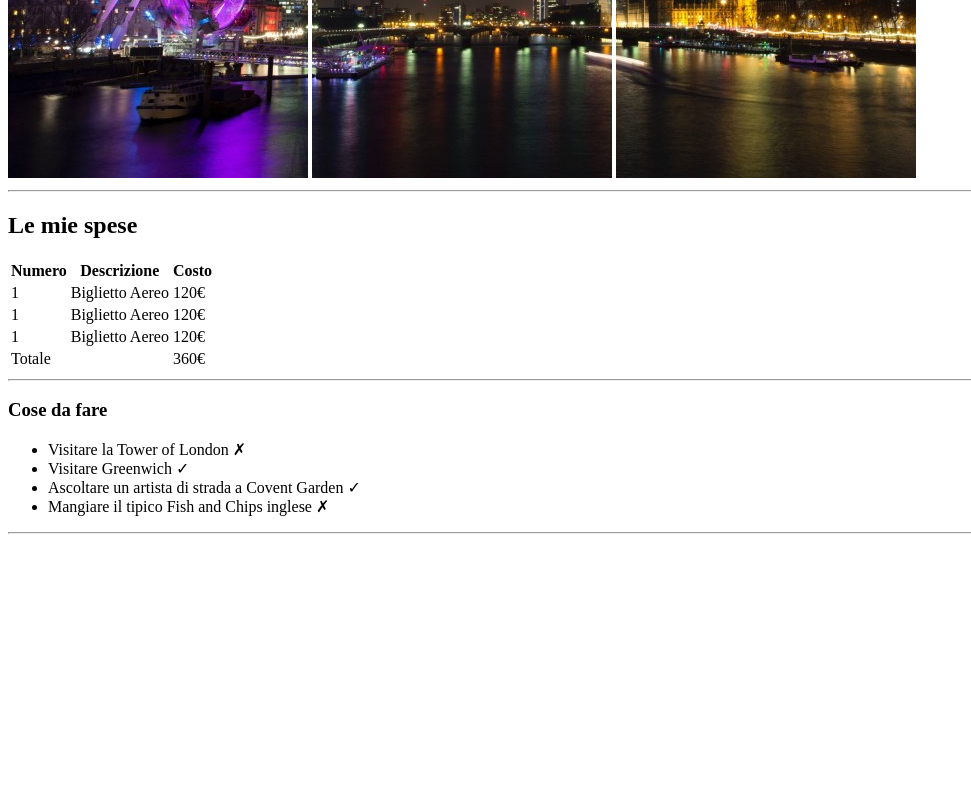
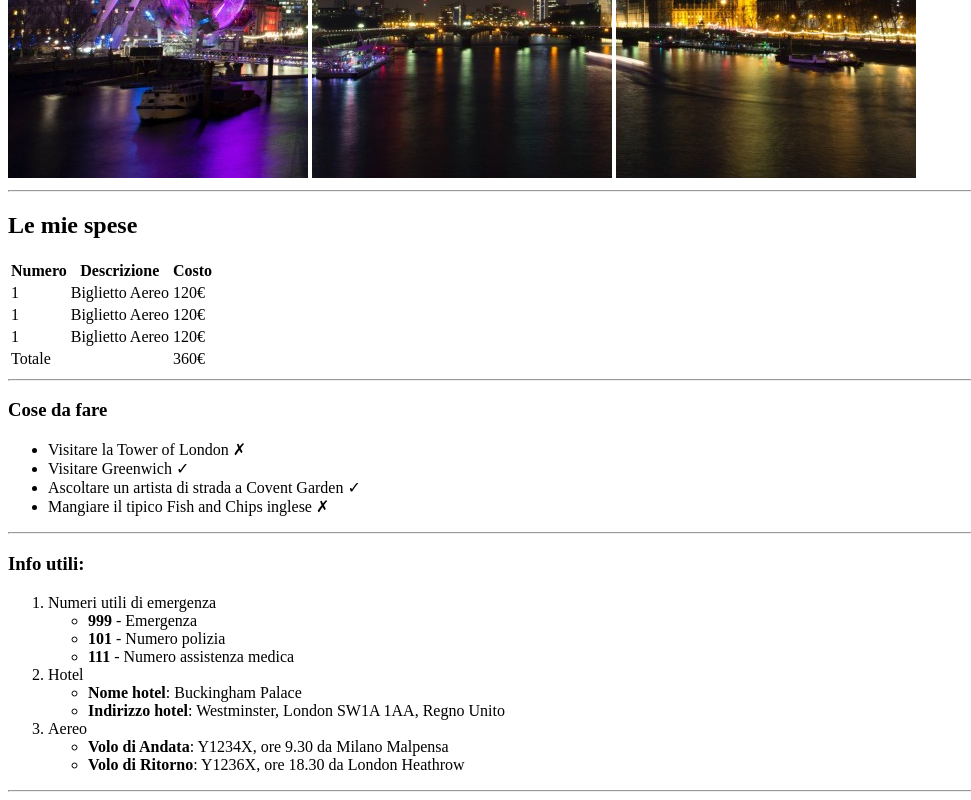
Before and after one commit to Francesco-Matteucci/html-london-trip, a plain HTML site: page index.html in a window 1280 px wide. Shown: the part 502-1302 px from the top of the page, without its empty margins (0-971 px from the left). Before the commit the page ends 1044 px from the top, so only its background shows below. Drawn offline with Linux system fonts and the light colour scheme.

Commit message:
complete info

```diff
--- a/index.html
+++ b/index.html
@@ -79,7 +79,32 @@
 
         <!--Info Utili-->
         <section>
-
+            <h3>Info utili:</h3>
+            <ol>
+                <li>
+                    Numeri utili di emergenza
+                    <ul>
+                        <li><strong>999</strong> - Emergenza</li>
+                        <li><strong>101</strong> - Numero polizia</li>
+                        <li><strong>111</strong> - Numero assistenza medica</li>
+                    </ul>
+                </li>
+                <li>
+                    Hotel
+                    <ul>
+                        <li><strong>Nome hotel</strong>: Buckingham Palace</li>
+                        <li><strong>Indirizzo hotel</strong>: Westminster, London SW1A 1AA, Regno Unito</li>
+                    </ul>
+                </li>
+                <li>
+                    Aereo
+                    <ul>
+                        <li><strong>Volo di Andata</strong>: Y1234X, ore 9.30 da Milano Malpensa</li>
+                        <li><strong>Volo di Ritorno</strong>: Y1236X, ore 18.30 da London Heathrow</li>
+                    </ul>
+                </li>
+            </ol>
+            <hr>
         </section>
     </main>
 
```
